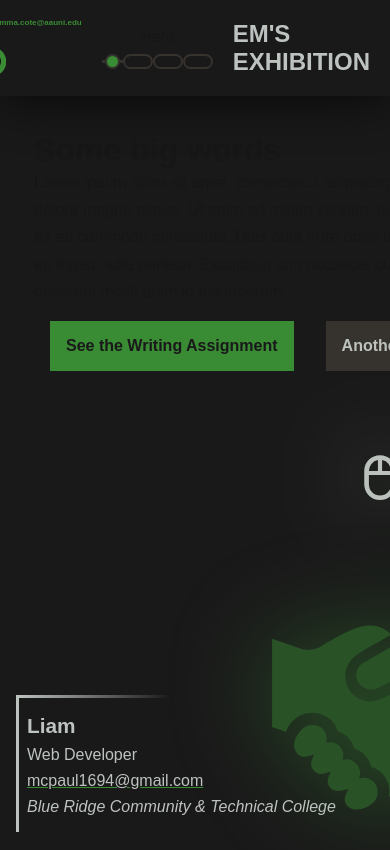
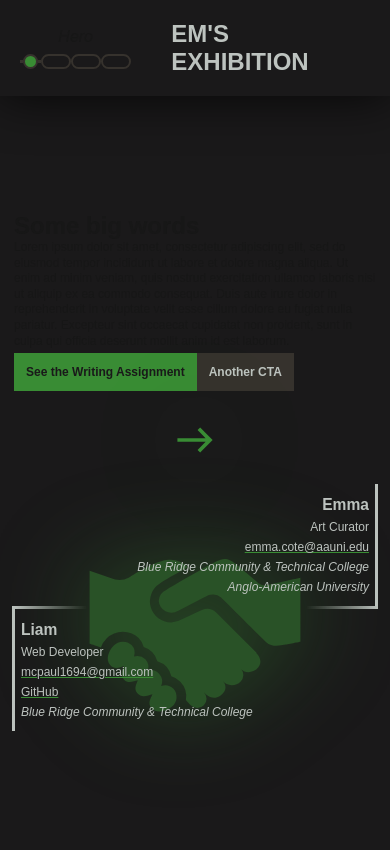
Before and after one commit to macglencoe/Ems-Exhibition-Catalog, a Next.js app: page / in a window 390 px wide. Built offline with nearby package versions, Linux system fonts and the light colour scheme.

Commit message:
more mobile friendly

```diff
--- a/app/page.module.css
+++ b/app/page.module.css
@@ -527,6 +527,43 @@ section:nth-child(even) .image img {
 
 
 @media (max-width: 640px) {
+
+  .sidescroller td:first-child {
+    max-width: 100vw;
+    font-size: 12px;
+    justify-content: center;
+
+  }
+
+  .sidescroller td {
+    width: 90vw;
+  }
+
+  .sidescroller td .hero {
+    margin-bottom: 0;
+    padding: 1em;
+  }
+
+  .sidescroller td .hero p {
+    line-height: 1.3em;
+    font-size: 12px;
+  }
+
+  .sidescroller td .cta {
+    flex-wrap: wrap;
+  }
+  .sidescroller td .cta button {
+    margin: 0.3em 0;
+  }
+  .sidescroller td .instruction svg:first-child {
+    display: none;
+  }
+
+
+
+
+
+
   .catalog > section {
     flex-direction: column;
   }
--- a/components/catalog.js
+++ b/components/catalog.js
@@ -229,19 +229,7 @@ export const Catalog = (props) => {
             </ul>
           </nav>
 
-          <nav className={styles.links}>
-            <button className={styles.curatorEmail}>
-              <a href={"mailto:" + EmmaEmail}>
-                <div><svg xmlns="http://www.w3.org/2000/svg" viewBox="0 -960 960 960"><path d="M174.78-172.78q-41 0-69.5-28.51t-28.5-69.53V-689.5q0-41.02 28.5-69.37t69.5-28.35h610.44q41 0 69.5 28.51t28.5 69.53v418.68q0 41.02-28.5 69.37t-69.5 28.35H174.78ZM480-407.69l-305.22-179v315.91h610.44v-315.91L480-407.69Zm0-102.53 305.22-179H174.78l305.22 179Zm-305.22-76.47v-102.53V-270.78v-315.91Z" /></svg></div>
-                {EmmaEmail}
-              </a>
-            </button>
-            <button className={styles.githubLink}><a href="https://github.com/macglencoe/Ems-Exhibition-Catalog">
-              <svg xmlns="http://www.w3.org/2000/svg" viewBox="0 0 1024 1024" fill="none">
-                <path d="M8 0C3.58 0 0 3.58 0 8C0 11.54 2.29 14.53 5.47 15.59C5.87 15.66 6.02 15.42 6.02 15.21C6.02 15.02 6.01 14.39 6.01 13.72C4 14.09 3.48 13.23 3.32 12.78C3.23 12.55 2.84 11.84 2.5 11.65C2.22 11.5 1.82 11.13 2.49 11.12C3.12 11.11 3.57 11.7 3.72 11.94C4.44 13.15 5.59 12.81 6.05 12.6C6.12 12.08 6.33 11.73 6.56 11.53C4.78 11.33 2.92 10.64 2.92 7.58C2.92 6.71 3.23 5.99 3.74 5.43C3.66 5.23 3.38 4.41 3.82 3.31C3.82 3.31 4.49 3.1 6.02 4.13C6.66 3.95 7.34 3.86 8.02 3.86C8.7 3.86 9.38 3.95 10.02 4.13C11.55 3.09 12.22 3.31 12.22 3.31C12.66 4.41 12.38 5.23 12.3 5.43C12.81 5.99 13.12 6.7 13.12 7.58C13.12 10.65 11.25 11.33 9.47 11.53C9.76 11.78 10.01 12.26 10.01 13.01C10.01 14.08 10 14.94 10 15.21C10 15.42 10.15 15.67 10.55 15.59C13.71 14.53 16 11.53 16 8C16 3.58 12.42 0 8 0Z" transform="scale(64)" />
-              </svg>
-            </a></button>
-          </nav>
+
 
 
 
@@ -279,6 +267,8 @@ export const Catalog = (props) => {
                       <b>Liam</b>
                       <p>Web Developer</p>
                       <a href="mailto:mcpaul1694@gmail">mcpaul1694@gmail.com</a>
+                      <a
+                        href="https://github.com/macglencoe">GitHub</a>
                       <i>Blue Ridge Community & Technical College</i>
                     </div>
                   </footer>
@@ -296,7 +286,11 @@ export const Catalog = (props) => {
                         id={item.slug}
                       >
                         <figure>
-                          {item.image && <a href={item.image}><img src={item.image} alt={item.slug} /></a>}
+                          {item.image && <a href={item.image}
+                            target="_blank"><img
+                            src={item.image}
+                            alt={item.slug}
+                          /></a>}
                           {item.imageCaption && <figcaption>{item.imageCaption}</figcaption>}
                           <figcaption>
                             <h2>{item.creator}</h2>
```
